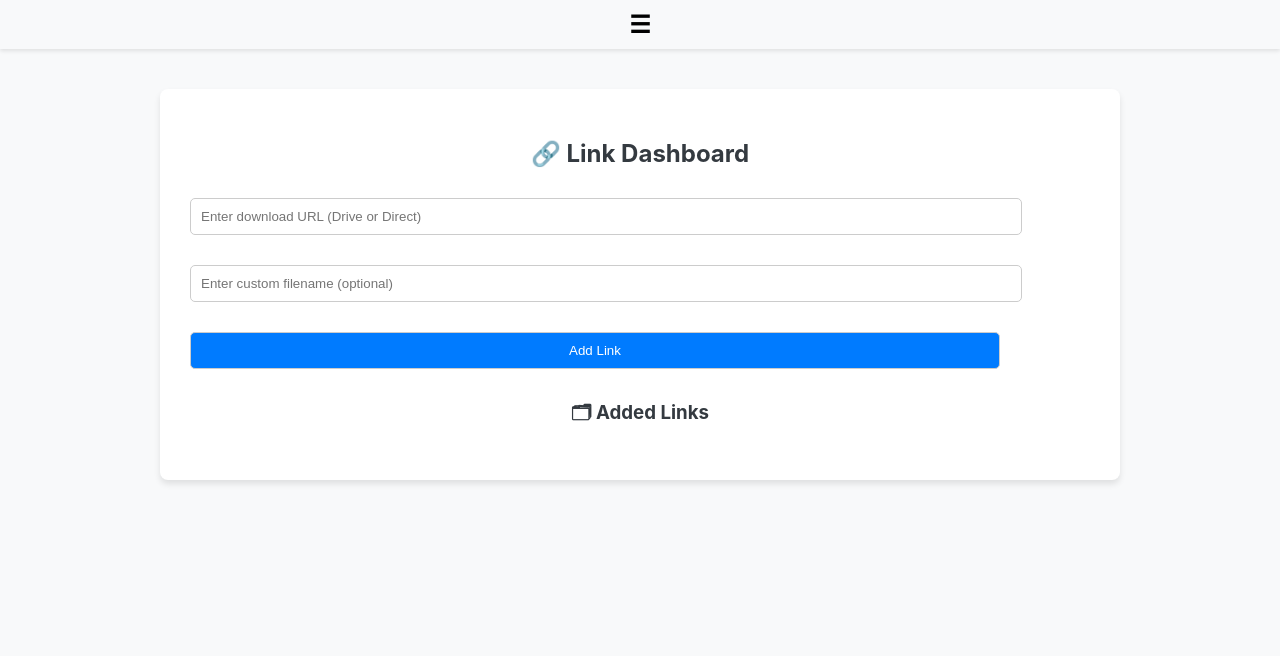
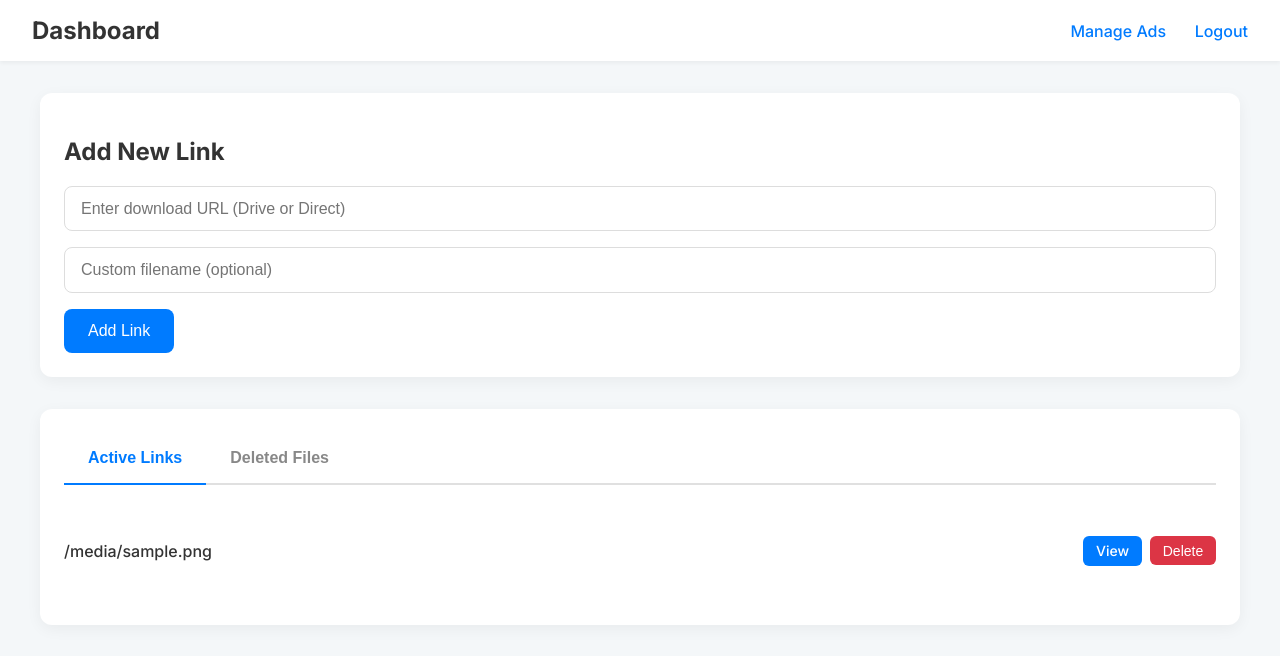
Before and after one commit to Nayem5522/Clou2, a Flask app: page /dashboard in a window 1280 px wide. Shown: the top 656 px of the page. Run offline with Flask 3, Linux system fonts and the light colour scheme; the visitor is signed in with stand-in values (Sample User, id 1); a database or web service that is not in the repository returns one stand-in record (values such as "Sample title"); some libraries are stand-ins or nearby versions.

Commit message:
Update dashboard.html

```diff
--- a/server/templates/dashboard.html
+++ b/server/templates/dashboard.html
@@ -5,115 +5,266 @@
 <head>
     <meta charset="UTF-8">
     <title>Dashboard</title>
-    <!-- Making it mobile-friendly -->
     <meta name="viewport" content="width=device-width, initial-scale=1.0">
-    <link rel="stylesheet" href="/static/style.css">
+    <link href="https://fonts.googleapis.com/css2?family=Inter:wght@400;500;600;700&display=swap" rel="stylesheet">
+    <script src="https://cdn.jsdelivr.net/npm/sweetalert2@11"></script>
     <style>
-        /* Your existing styles */
-        body { font-family: -apple-system, BlinkMacSystemFont, "Segoe UI", Roboto, "Helvetica Neue", Arial, sans-serif; background-color: #f8f9fa; margin: 0; padding: 0; }
-        .container { max-width: 900px; margin: 40px auto; background: white; padding: 30px; border-radius: 8px; box-shadow: 0 4px 6px rgba(0,0,0,0.1); }
-        h2, h3 { text-align: center; color: #343a40; }
-        #addLinkForm { display: flex; flex-direction: column; gap: 10px; margin-bottom: 20px; }
-        #addLinkForm input { padding: 10px; border-radius: 5px; border: 1px solid #ccc; }
-        #addLinkForm button { padding: 10px; }
-        ul { list-style: none; padding: 0; }
-        li { display: flex; flex-wrap: wrap; justify-content: space-between; align-items: center; padding: 12px 0; border-bottom: 1px solid #dee2e6; }
-        li:last-child { border-bottom: none; }
-        .file-info { color: #495057; word-break: break-all; margin-bottom: 10px; width: 100%; }
-        .file-actions { width: 100%; text-align: right; }
-        .file-actions form { display: inline; }
-        .file-actions a, .file-actions button { text-decoration: none; padding: 6px 12px; border-radius: 5px; color: white; border: none; cursor: pointer; font-size: 14px; white-space: nowrap; margin-left: 5px; }
-        .view-btn { background-color: #007bff; } .view-btn:hover { background-color: #0069d9; }
-        .direct-btn { background-color: #28a745; } .direct-btn:hover { background-color: #218838; }
-        .original-btn { background-color: #6c757d; } .original-btn:hover { background-color: #5a6268; }
-        .delete-btn { background-color: #dc3545; } .delete-btn:hover { background-color: #c82333; }
-        #formStatus { text-align: center; margin-top: 10px; font-weight: bold; }
-
-        /* --- STYLES FOR THE NEW ADMIN MENU --- */
-        .admin-menu-container { position: sticky; top: 0; background-color: #f8f9fa; z-index: 1000; padding: 10px 20px; box-shadow: 0 2px 4px rgba(0,0,0,0.1); }
-        .admin-menu-button { font-size: 24px; font-weight: bold; cursor: pointer; }
-        .admin-menu { display: none; position: absolute; top: 50px; left: 20px; background: white; border-radius: 8px; box-shadow: 0 4px 10px rgba(0,0,0,0.2); list-style: none; padding: 10px 0; margin: 0; z-index: 999; }
-        .admin-menu li a { display: block; padding: 10px 20px; text-decoration: none; color: #333; }
-        .admin-menu li a:hover { background-color: #f0f0f0; }
-
-        /* Media query for better mobile view */
-        @media (min-width: 600px) {
-            .file-info { width: auto; margin-bottom: 0; }
-            .file-actions { width: auto; }
+        :root {
+            --bg-color: #f4f7f9;
+            --primary-color: #007bff;
+            --text-color: #333;
+            --card-bg: #ffffff;
+            --shadow: 0 4px 15px rgba(0,0,0,0.05);
+        }
+        body {
+            font-family: 'Inter', sans-serif;
+            background-color: var(--bg-color);
+            margin: 0;
+            color: var(--text-color);
+        }
+        .header {
+            background-color: var(--card-bg);
+            padding: 1rem 2rem;
+            display: flex;
+            justify-content: space-between;
+            align-items: center;
+            box-shadow: 0 2px 4px rgba(0,0,0,0.05);
+            position: sticky;
+            top: 0;
+            z-index: 100;
+        }
+        .header h1 { font-size: 1.5rem; margin: 0; }
+        .header-actions a {
+            text-decoration: none;
+            color: var(--primary-color);
+            margin-left: 1.5rem;
+            font-weight: 500;
+        }
+        .header-actions a:hover { text-decoration: underline; }
+        .container {
+            max-width: 1200px;
+            margin: 2rem auto;
+            padding: 0 2rem;
+        }
+        .card {
+            background: var(--card-bg);
+            padding: 1.5rem;
+            border-radius: 12px;
+            box-shadow: var(--shadow);
+            margin-bottom: 2rem;
+        }
+        .form-group { margin-bottom: 1rem; }
+        .form-group input {
+            width: 100%;
+            padding: 0.8rem 1rem;
+            border-radius: 8px;
+            border: 1px solid #ddd;
+            font-size: 1rem;
+            box-sizing: border-box;
+        }
+        .btn {
+            padding: 0.8rem 1.5rem;
+            border: none;
+            border-radius: 8px;
+            background-color: var(--primary-color);
+            color: white;
+            font-size: 1rem;
+            font-weight: 500;
+            cursor: pointer;
+            transition: background-color 0.2s;
+        }
+        .btn:hover { background-color: #0056b3; }
+        .tabs { display: flex; border-bottom: 2px solid #e0e0e0; margin-bottom: 2rem; }
+        .tab-button {
+            padding: 1rem 1.5rem;
+            cursor: pointer;
+            background: none;
+            border: none;
+            font-size: 1rem;
+            font-weight: 600;
+            color: #888;
+            position: relative;
+        }
+        .tab-button.active { color: var(--primary-color); }
+        .tab-button.active::after {
+            content: '';
+            position: absolute;
+            bottom: -2px;
+            left: 0;
+            right: 0;
+            height: 2px;
+            background: var(--primary-color);
+        }
+        .tab-content { display: none; }
+        .tab-content.active { display: block; }
+        .link-list { list-style: none; padding: 0; }
+        .link-item {
+            display: flex;
+            flex-wrap: wrap;
+            align-items: center;
+            justify-content: space-between;
+            padding: 1.2rem 0;
+            border-bottom: 1px solid #f0f0f0;
+        }
+        .link-item:last-child { border-bottom: none; }
+        .file-info {
+            word-break: break-all;
+            font-weight: 500;
+            flex-grow: 1;
+        }
+        .file-actions { display: flex; align-items: center; gap: 0.5rem; margin-top: 10px; flex-shrink: 0; }
+        .action-btn {
+            text-decoration: none;
+            padding: 0.4rem 0.8rem;
+            border-radius: 6px;
+            color: white;
+            border: none;
+            cursor: pointer;
+            font-size: 0.875rem;
+            font-weight: 500;
+        }
+        .view-btn { background-color: #007bff; }
+        .restore-btn { background-color: #28a745; }
+        .delete-btn { background-color: #dc3545; }
+        .force-delete-btn { background-color: #c82333; }
+        @media (min-width: 768px) {
+            .link-item { flex-wrap: nowrap; }
+            .file-info { padding-right: 1rem; }
+            .file-actions { margin-top: 0; }
         }
     </style>
 </head>
 <body>
-    <!-- --- THE NEW ADMIN MENU --- -->
-    <div class="admin-menu-container">
-        <div class="admin-menu-button" onclick="toggleMenu()">☰</div>
-        <ul class="admin-menu" id="adminMenu">
-            <li><a href="/admin/ads">Manage Ads</a></li>
-            <li><a href="/logout">Logout</a></li>
+
+    <header class="header">
+        <h1>Dashboard</h1>
+        <div class="header-actions">
+            <a href="/admin/ads">Manage Ads</a>
+            <a href="/logout">Logout</a>
+        </div>
+    </header>
+
+    <div class="container">
+        <div class="card">
+            <h2>Add New Link</h2>
+            <form id="addLinkForm">
+                <div class="form-group">
+                    <input type="url" id="urlInput" placeholder="Enter download URL (Drive or Direct)" required>
+                </div>
+                <div class="form-group">
+                    <input type="text" id="filenameInput" placeholder="Custom filename (optional)">
+                </div>
+                <button type="submit" class="btn">Add Link</button>
+            </form>
+        </div>
+
+        <div class="card">
+            <div class="tabs">
+                <button class="tab-button active" onclick="openTab(event, 'active-links')">Active Links</button>
+                <button class="tab-button" onclick="openTab(event, 'deleted-files')">Deleted Files</button>
+            </div>
+
+            <div id="active-links" class="tab-content active">
+                <ul class="link-list">
+                    {% for link in active_links %}
+                    <li class="link-item">
+                        <span class="file-info">{{ link.filename }}</span>
+                        <div class="file-actions">
+                            <a href="/download/{{ link._id }}" target="_blank" class="action-btn view-btn">View</a>
+                            <form action="/delete/{{ link._id }}" method="POST" class="form-delete">
+                                <button type="submit" class="action-btn delete-btn">Delete</button>
+                            </form>
+                        </div>
+                    </li>
+                    {% else %}
+                    <li>No active links found.</li>
+                    {% endfor %}
                 </ul>
             </div>
 
-    <!-- Your existing container and content -->
-    <div class="container">
-        <h2>🔗 Link Dashboard</h2>
-        <form id="addLinkForm">
-            <input type="url" name="url" id="urlInput" placeholder="Enter download URL (Drive or Direct)" required>
-            <input type="text" name="filename" id="filenameInput" placeholder="Enter custom filename (optional)">
-            <button type="submit">Add Link</button>
-        </form>
-        <p id="formStatus"></p>
-        <h3>🗂 Added Links</h3>
-        <ul id="linkList">
-            {% for link in links %}
-            <li id="link-{{ link._id }}">
+            <div id="deleted-files" class="tab-content">
+                <ul class="link-list">
+                    {% for link in deleted_links %}
+                    <li class="link-item">
                         <span class="file-info">{{ link.filename }}</span>
                         <div class="file-actions">
-                    <a href="/download/{{ link._id }}" class="view-btn">View</a>
-                    <a href="/direct/{{ link._id }}" class="direct-btn" target="_blank">Direct</a>
-                    <a href="{{ link.original_url }}" class="original-btn" target="_blank">Original</a>
-                    <form action="/delete/{{ link._id }}" method="POST" onsubmit="return confirm('Are you sure?');">
-                        <button type="submit" class="delete-btn">Delete</button>
+                            <form action="/restore/{{ link._id }}" method="POST">
+                                <button type="submit" class="action-btn restore-btn">Restore</button>
+                            </form>
+                            <form action="/force-delete/{{ link._id }}" method="POST" class="form-force-delete">
+                                <button type="submit" class="action-btn force-delete-btn">Delete Permanently</button>
                             </form>
                         </div>
                     </li>
+                    {% else %}
+                    <li>No deleted files found.</li>
                     {% endfor %}
                 </ul>
-        <!-- Removed the old logout button as it's now in the menu -->
+            </div>
+        </div>
     </div>
 
     <script>
-        // --- NEW JAVASCRIPT FOR THE MENU ---
-        function toggleMenu() {
-            const menu = document.getElementById('adminMenu');
-            if (menu.style.display === 'block') {
-                menu.style.display = 'none';
-            } else {
-                menu.style.display = 'block';
+        function openTab(evt, tabName) {
+            let i, tabcontent, tablinks;
+            tabcontent = document.getElementsByClassName("tab-content");
+            for (i = 0; i < tabcontent.length; i++) {
+                tabcontent[i].style.display = "none";
             }
+            tablinks = document.getElementsByClassName("tab-button");
+            for (i = 0; i < tablinks.length; i++) {
+                tablinks[i].className = tablinks[i].className.replace(" active", "");
+            }
+            document.getElementById(tabName).style.display = "block";
+            evt.currentTarget.className += " active";
         }
 
-        // Hide menu if user clicks outside of it
-        document.addEventListener('click', function(event) {
-            const menu = document.getElementById('adminMenu');
-            const button = document.querySelector('.admin-menu-button');
-            if (!menu.contains(event.target) && !button.contains(event.target)) {
-                menu.style.display = 'none';
+        // Handle delete confirmation
+        document.querySelectorAll('.form-delete').forEach(form => {
+            form.addEventListener('submit', function(e) {
+                e.preventDefault();
+                Swal.fire({
+                    title: 'Are you sure?',
+                    text: "This will move the link to the deleted files.",
+                    icon: 'warning',
+                    showCancelButton: true,
+                    confirmButtonColor: '#3085d6',
+                    cancelButtonColor: '#d33',
+                    confirmButtonText: 'Yes, delete it!'
+                }).then((result) => {
+                    if (result.isConfirmed) {
+                        form.submit();
                     }
                 });
+            });
+        });
 
-        // Your existing Javascript for adding links
-        const addLinkForm = document.getElementById('addLinkForm');
-        const urlInput = document.getElementById('urlInput');
-        const filenameInput = document.getElementById('filenameInput');
-        const formStatus = document.getElementById('formStatus');
-        const linkList = document.getElementById('linkList');
-        addLinkForm.addEventListener('submit', (e) => {
+        // Handle permanent delete confirmation
+        document.querySelectorAll('.form-force-delete').forEach(form => {
+            form.addEventListener('submit', function(e) {
                 e.preventDefault();
-            const url = urlInput.value.trim();
-            const filename = filenameInput.value.trim();
-            if (!url) return;
-            formStatus.textContent = 'Adding link...';
-            formStatus.style.color = '#333';
+                Swal.fire({
+                    title: 'Delete Permanently?',
+                    text: "You won't be able to recover this!",
+                    icon: 'error',
+                    showCancelButton: true,
+                    confirmButtonColor: '#d33',
+                    cancelButtonColor: '#3085d6',
+                    confirmButtonText: 'Yes, delete forever!'
+                }).then((result) => {
+                    if (result.isConfirmed) {
+                        form.submit();
+                    }
+                });
+            });
+        });
+
+        // Handle Add Link form with AJAX
+        document.getElementById('addLinkForm').addEventListener('submit', function(e) {
+            e.preventDefault();
+            const url = document.getElementById('urlInput').value.trim();
+            const filename = document.getElementById('filenameInput').value.trim();
+
             fetch('/api/add_link', {
                 method: 'POST',
                 headers: { 'Content-Type': 'application/json' },
@@ -122,32 +273,27 @@
             .then(response => response.json())
             .then(data => {
                 if (data.status === 'success') {
-                    formStatus.innerHTML = `✅ Link for <strong>${data.link.filename}</strong> added successfully!`;
-                    formStatus.style.color = 'green';
-                    const newLink = data.link;
-                    const newListItem = document.createElement('li');
-                    newListItem.id = `link-${newLink._id}`;
-                    newListItem.innerHTML = `
-                        <span class="file-info">${newLink.filename}</span>
-                        <div class="file-actions">
-                            <a href="/download/${newLink._id}" class="view-btn">View</a>
-                            <a href="/direct/${newLink._id}" class="direct-btn" target="_blank">Direct</a>
-                            <a href="${url}" class="original-btn" target="_blank">Original</a>
-                            <form action="/delete/${newLink._id}" method="POST" onsubmit="return confirm('Are you sure?');">
-                                <button type="submit" class="delete-btn">Delete</button>
-                            </form>
-                        </div>
-                    `;
-                    linkList.prepend(newListItem);
-                    addLinkForm.reset();
+                    Swal.fire({
+                        icon: 'success',
+                        title: 'Link Added!',
+                        text: `Successfully added ${data.link.filename}`,
+                        timer: 2000,
+                        showConfirmButton: false
+                    }).then(() => location.reload());
                 } else {
-                    formStatus.textContent = `❌ Failed: ${data.message}`;
-                    formStatus.style.color = 'red';
+                    Swal.fire({
+                        icon: 'error',
+                        title: 'Oops...',
+                        text: `Failed: ${data.message}`
+                    });
                 }
             })
             .catch(error => {
-                formStatus.textContent = '❌ An error occurred.';
-                formStatus.style.color = 'red';
+                Swal.fire({
+                    icon: 'error',
+                    title: 'Error',
+                    text: 'An unexpected error occurred.'
+                });
             });
         });
     </script>
```
Lines whose indentation alone changed are shown as unchanged.
